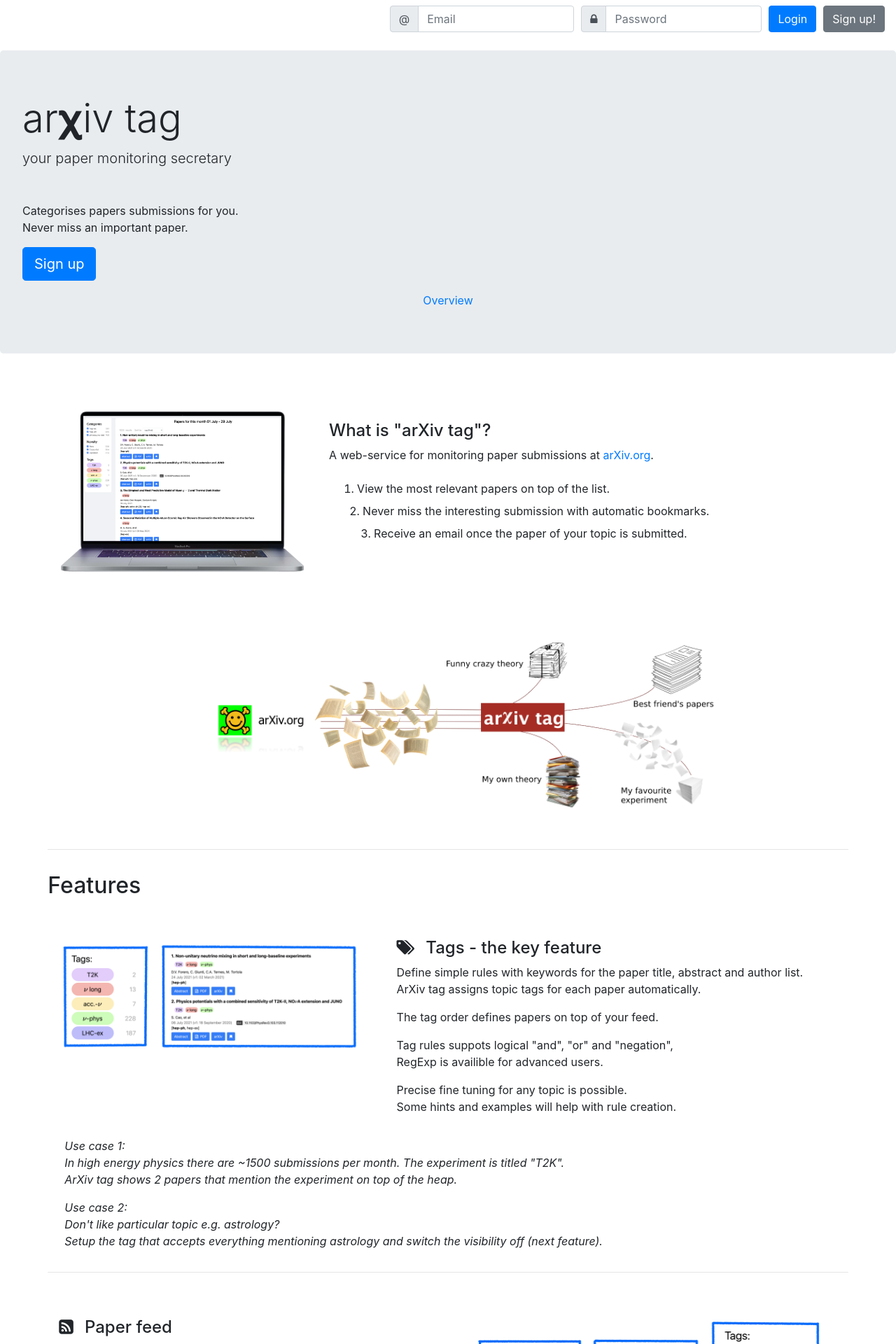
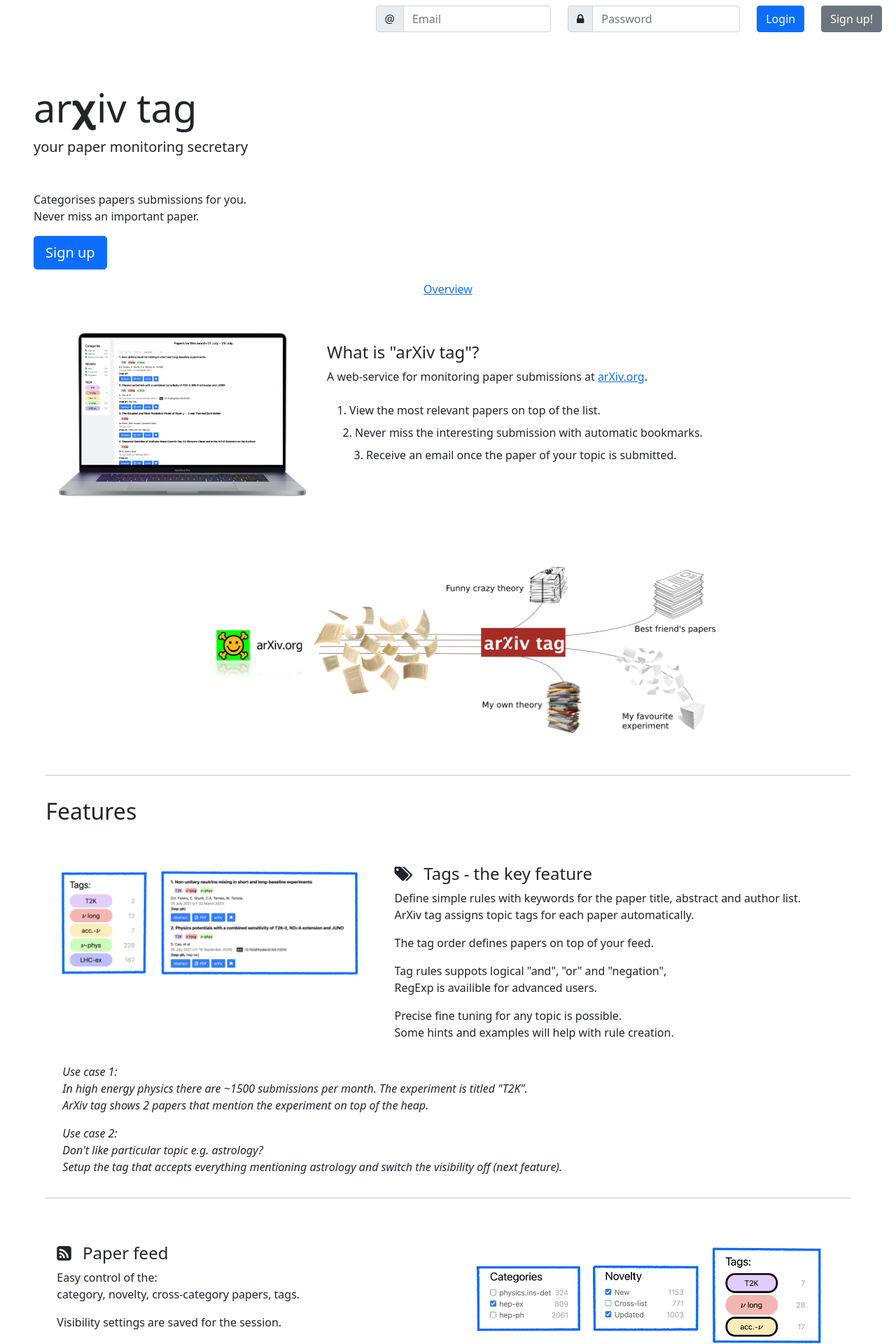
Before and after one commit to suvorov21/arxivtagpy, a Python web app: template app/templates/about.jinja2 in a window 1280 px wide. Shown: the top 1920 px of the page at 70% size. Run offline with Jinja, Linux system fonts and the light colour scheme; the template is opened without the code that fills it, so the values that code supplies are empty; some libraries are stand-ins or nearby versions.

Commit message:
design updates for moving to bootstrap 5

```diff
--- a/app/frontend/src/less/layout.less
+++ b/app/frontend/src/less/layout.less
@@ -158,6 +158,12 @@ body {
   width: 100%;
   margin-top: 3rem;
   margin-bottom: 5rem;
+  a {
+    text-decoration: none;
+    &:hover {
+      text-decoration: underline;
+    }
+  }
 }
 
 #feedback {
--- a/app/frontend/src/ts/papers.ts
+++ b/app/frontend/src/ts/papers.ts
@@ -544,7 +544,7 @@ const renderCats = (): void => {
 
         // number of papers of given category
         const counter = document.createElement("div");
-        counter.className = "ml-auto counter";
+        counter.className = "ms-auto counter";
         counter.id = "cat-count-"+num;
         counter.textContent = "0";
 
@@ -667,10 +667,10 @@ document.getElementById("sort-sel").onchange = () => {
 document.getElementById("filter-button").onclick = function() {
     if (document.getElementById("menu-col").classList.contains("d-none")) {
         document.getElementById("menu-col").classList.remove("d-none");
-        document.getElementById("menu-main").classList.remove("ml-auto");
+        document.getElementById("menu-main").classList.remove("ms-auto");
     } else {
         document.getElementById("menu-col").classList.add("d-none");
-        document.getElementById("menu-main").classList.add("ml-auto");
+        document.getElementById("menu-main").classList.add("ms-auto");
     }
 };
 
--- a/app/templates/about.jinja2
+++ b/app/templates/about.jinja2
@@ -10,11 +10,11 @@
 
 {# If  not quthorised show jumbotron #}
 {% if not current_user.is_authenticated %}
-  <div class="jumbotron jumb">
-    <h1 class="display-4">ar<span id="chi">&#120536;</span>iv tag</h1>
-    <p class="lead">your paper monitoring secretary</p>
-    <p class="mt-5">Categorises papers submissions for you.<br>Never miss an important paper.</p>
-    <p class="lead">
+  <div class="jumb">
+    <h1 class="display-4 pt-5 ps-5">ar<span id="chi">&#120536;</span>iv tag</h1>
+    <p class="lead ps-5">your paper monitoring secretary</p>
+    <p class="mt-5 ps-5">Categorises papers submissions for you.<br>Never miss an important paper.</p>
+    <p class="lead ps-5">
       <a class="btn btn-primary btn-lg" href="/signup" role="button">Sign up</a>
     </p>
     <div class="d-flex justify-content-center">
@@ -29,7 +29,7 @@
   <div class="row pt-4 justify-content-center" class="main-row">
     <div class="col-sm-12 col-md-11">
       <div class="paper-wrapper">
-        <div class="row pt-4 pl-3 mb-5">
+        <div class="row pt-4 ps-3 mb-5">
           <div class="col-sm-12 col-md-4">
             <img class="" src="{{ url_for('main_bp.static', filename='dist/img/main.png') }}" width="100%">
           </div>
@@ -38,13 +38,13 @@
             <p>A web-service for monitoring paper submissions at <a href="https://arxiv.org/">arXiv.org</a>.</p>
             <ol class="mt-4">
               <li>View the most relevant papers on top of the list.</li>
-              <li class="ml-2 mt-2">Never miss the interesting submission with automatic bookmarks.</li>
-              <li class="ml-4 mt-2">Receive an email once the paper of your topic is submitted.</li>
+              <li class="ms-2 mt-2">Never miss the interesting submission with automatic bookmarks.</li>
+              <li class="ms-4 mt-2">Receive an email once the paper of your topic is submitted.</li>
             </ol>
           </div>
 
         </div>
-        <div class="row pt-4 pl-5 justify-content-center">
+        <div class="row pt-4 ps-5 justify-content-center">
           <div class="col-sm-12 col-md-10 col-l-8 col-xl-8 pt-4 mb-5">
             <img src="{{ url_for('main_bp.static', filename='dist/img/scheme.png')}}" width="100%">
           </div>
@@ -54,12 +54,12 @@
 
         <h2 class="pt-3" id="features">Features</h2>
 
-        <div class="row pt-5 pl-3">
+        <div class="row pt-5 ps-3">
           <div class="col-sm-12 col-md-5">
             <img class="" src="{{ url_for('main_bp.static', filename='dist/img/tags.png') }}" width="100%">
           </div>
           <div class="col-sm-12 col-md-7">
-            <h4><i class="fa fa-tags pr-3" aria-hidden="true"></i>Tags - the key feature</h4>
+            <h4><i class="fa fa-tags pe-3" aria-hidden="true"></i>Tags - the key feature</h4>
             <p>Define simple rules with keywords for the paper title, abstract and author list. <br>
             ArXiv tag assigns topic tags for each paper automatically. </p>
             <p>The tag order defines papers on top of your feed.</p>
@@ -68,7 +68,7 @@
             Some hints and examples will help with rule creation.</p>
           </div>
         </div>
-        <div class="row pl-4 pt-3">
+        <div class="row ps-4 pt-3">
           <div class="col-sm-12 col-md-12">
             <p style="font-style: italic; font-size: 1rem">Use case 1:<br>
               In high energy physics there are ~1500 submissions per month. The experiment is titled "T2K". <br>
@@ -81,9 +81,9 @@
           </div>
         </div>
         <hr>
-        <div class="row pt-5 pl-3">
+        <div class="row pt-5 ps-3">
           <div class="col-sm-12 col-md-6">
-            <h4><i class="fa fa-rss-square pr-3" aria-hidden="true"></i>Paper feed</h4>
+            <h4><i class="fa fa-rss-square pe-3" aria-hidden="true"></i>Paper feed</h4>
             <p>Easy control of the: <br>category, novelty, cross-category papers, tags.</p>
             <p>Visibility settings are saved for the session.</p>
           </div>
@@ -92,13 +92,13 @@
           </div>
         </div>
         <hr>
-        <div class="row pt-5 pl-3">
+        <div class="row pt-5 ps-3">
           <div class="col-sm-12 col-lg-3 col-xl-2">
             <img class="" src="{{ url_for('main_bp.static', filename='dist/img/book.png') }}" width="100%">
           </div>
           <div class="d-none d-xl-inline col-xl-2"></div>
           <div class="col-sm-12 col-lg-9 col-xl-8">
-            <h4><i class="fa fa-bookmark pr-3" aria-hidden="true"></i>Bookmarks</h4>
+            <h4><i class="fa fa-bookmark pe-3" aria-hidden="true"></i>Bookmarks</h4>
             <p>Papers suitable with a given tag can be bookmarked automatically.</p>
             <p>Imagine, you haven't visited arXiv for a while. What did you miss? <br>
             arXiv tag saves papers of interest for you!</p>
@@ -107,9 +107,9 @@
         </div>
         <hr>
 
-        <div class="row pt-5 pl-3">
+        <div class="row pt-5 ps-3">
           <div class="col-sm-12 col-md-7">
-            <h4><i class="fa fa-envelope pr-3" aria-hidden="true"></i>Email notification</h4>
+            <h4><i class="fa fa-envelope pe-3" aria-hidden="true"></i>Email notification</h4>
             <p>Setup the notification for the submission of the papers suitable with a given tag.</p>
           </div>
           <div class="col-sm-12 col-md-4">
@@ -118,12 +118,12 @@
         </div>
 
         <hr>
-        <div class="row pt-5 pl-3">
+        <div class="row pt-5 ps-3">
           <div class="col-sm-12 col-md-4">
             <img class="" src="{{ url_for('main_bp.static', filename='dist/img/theme.png') }}" width="100%">
           </div>
           <div class="col-sm-12 col-md-7">
-            <h4><i class="fa fa-sun-o" aria-hidden="true"></i>/<i class="fa fa-moon-o pr-3" aria-hidden="true"></i>Light and dark theme</h4>
+            <h4><i class="fa fa-sun-o" aria-hidden="true"></i>/<i class="fa fa-moon-o pe-3" aria-hidden="true"></i>Light and dark theme</h4>
             <p>Choose your favourite color scheme for the website.</p>
           </div>
         </div>
@@ -132,10 +132,10 @@
 
         <h2 class="pt-3" id="features">Screenshot galery</h2>
 
-        <div class="row pt-5 pl-3 justify-content-center">
+        <div class="row pt-5 ps-3 justify-content-center">
 
           <div class="col-sm-12 col-md-11">
-            <div id="carouselExampleControls" class="carousel slide" data-ride="carousel">
+            <div id="carouselExampleControls" class="carousel slide carousel-dark" data-ride="carousel">
               <div class="carousel-inner">
                 <div class="carousel-item active">
                   <img src="{{ url_for('main_bp.static', filename='dist/img/screen_summer.png') }}" class="d-block w-100">
@@ -153,14 +153,14 @@
                   <img src="{{ url_for('main_bp.static', filename='dist/img/set_tag.png') }}" class="d-block w-100">
                 </div>
               </div>
-              <a class="carousel-control-prev" href="#carouselExampleControls" role="button" data-slide="prev">
+              <button class="carousel-control-prev" type="button" data-bs-target="#carouselExampleControls" data-bs-slide="prev">
                 <span class="carousel-control-prev-icon" aria-hidden="true"></span>
-                <span class="sr-only">Previous</span>
-              </a>
-              <a class="carousel-control-next" href="#carouselExampleControls" role="button" data-slide="next">
+                <span class="visually-hidden">Previous</span>
+              </button>
+              <button class="carousel-control-next" type="button" data-bs-target="#carouselExampleControls" data-bs-slide="next">
                 <span class="carousel-control-next-icon" aria-hidden="true"></span>
-                <span class="sr-only">Next</span>
-              </a>
+                <span class="visually-hidden">Next</span>
+              </button>
             </div>
           </div>
         </div>
--- a/app/templates/layout.jinja2
+++ b/app/templates/layout.jinja2
@@ -4,8 +4,7 @@
 <head>
   <link rel="icon" href="{{ url_for('main_bp.static', filename='dist/img/favicon.ico') }}" type="image/x-icon"/>
   <link rel="stylesheet" href="https://cdnjs.cloudflare.com/ajax/libs/font-awesome/4.7.0/css/font-awesome.min.css">
-  <link rel="stylesheet" href="https://stackpath.bootstrapcdn.com/bootstrap/4.5.2/css/bootstrap.min.css" integrity="sha384-JcKb8q3iqJ61gNV9KGb8thSsNjpSL0n8PARn9HuZOnIxN0hoP+VmmDGMN5t9UJ0Z" crossorigin="anonymous">
-{#<link href="https://cdn.jsdelivr.net/npm/bootstrap@5.0.2/dist/css/bootstrap.min.css" rel="stylesheet" integrity="sha384-EVSTQN3/azprG1Anm3QDgpJLIm9Nao0Yz1ztcQTwFspd3yD65VohhpuuCOmLASjC" crossorigin="anonymous">#}
+  <link href="https://cdn.jsdelivr.net/npm/bootstrap@5.0.2/dist/css/bootstrap.min.css" rel="stylesheet" integrity="sha384-EVSTQN3/azprG1Anm3QDgpJLIm9Nao0Yz1ztcQTwFspd3yD65VohhpuuCOmLASjC" crossorigin="anonymous">
   {% if data['theme'] == 'dark' %}
     <script type="text/javascript" src="{{ url_for('main_bp.static', filename='dist/js/vars_dark.bundle.js') }}?{{ data['version'] }}"></script>
   {% else %}
@@ -27,8 +26,8 @@
 
   {% if data['sentry'] == 'long' %}
     <script
-      src="https://browser.sentry-cdn.com/6.12.0/bundle.tracing.min.js"
-      integrity="sha384-rw3H9WWu9WpZYuqFa9AinpFrirprH4iUuo0HWGP2cjf0wZIa4wH+Wbo4vjkaH+bX"
+      src="https://browser.sentry-cdn.com/6.13.2/bundle.min.js"
+      integrity="sha384-fcgCrdIqrZ6d6fA8EfCAfdjgN9wXDp0EOkueSo3bKyI3WM4tQCE0pOA/kJoqHYoI"
       crossorigin="anonymous"
     ></script>
     <script type="text/javascript">
@@ -65,7 +64,7 @@
 </head>
 <body>
   <nav class="navbar navbar-expand-md navbar-dark header">
-    <a class="navbar-brand d-flex {% if current_user.is_authenticated %} w-50 {% else %} w-25 {% endif %} mr-auto page-title ml-2" href="/">ar
+    <a class="navbar-brand d-flex {% if current_user.is_authenticated %} w-50 {% else %} w-25 {% endif %} me-auto page-title ms-4" href="/">ar
         <span id="chi">
           &#120536;
         </span>iv tag</a>
@@ -89,7 +88,7 @@
             <a class="nav-link px-3" id ="about-nav" href="/about">About <i class="fa fa-info-circle" aria-hidden="true"></i></a>
           </li>
         </ul>
-        <ul class="nav navbar-nav ml-auto w-25 justify-content-end">
+        <ul class="nav navbar-nav ms-auto w-25 justify-content-end me-2">
           <li class="nav-item">
             <a class="nav-link" href="/logout">Logout <i class="fa fa-sign-out" aria-hidden="true"></i></a>
           </li>
@@ -99,20 +98,16 @@
     {% else %}
       {# show login form #}
       <form id="login-form" name="f_login" action="/login" method="POST">
-        <div class="form-row align-items-center">
+        <div class="form row align-items-end me-2">
           <div class="col-auto">
             <div class="input-group mb-2">
-              <div class="input-group-prepend">
               <div class="input-group-text">@</div>
-              </div>
               <input type="text" class="form-control" placeholder="Email" name="i_login" size="15" required="required" autocomplete="username"/>
             </div>
           </div>
           <div class="col-auto">
             <div class="input-group mb-2">
-              <div class="input-group-prepend">
               <div class="input-group-text"><i class="fa fa-lock"></i></div>
-              </div>
               <input type="password" class="form-control" placeholder="Password" name="i_pass" size="15" required="required" autocomplete="current-password" />
             </div>
           </div>
@@ -169,8 +164,8 @@
   {# TODO  do we need his with webpack? #}
   <script src="https://ajax.googleapis.com/ajax/libs/jquery/3.5.1/jquery.min.js"></script>
   <script src="https://cdn.jsdelivr.net/npm/popper.js@1.16.1/dist/umd/popper.min.js" integrity="sha384-9/reFTGAW83EW2RDu2S0VKaIzap3H66lZH81PoYlFhbGU+6BZp6G7niu735Sk7lN" crossorigin="anonymous"></script>
-  <script src="https://stackpath.bootstrapcdn.com/bootstrap/4.5.2/js/bootstrap.min.js" integrity="sha384-B4gt1jrGC7Jh4AgTPSdUtOBvfO8shuf57BaghqFfPlYxofvL8/KUEfYiJOMMV+rV" crossorigin="anonymous"></script>
-{#    <script src="https://cdn.jsdelivr.net/npm/bootstrap@5.0.2/dist/js/bootstrap.bundle.min.js" integrity="sha384-MrcW6ZMFYlzcLA8Nl+NtUVF0sA7MsXsP1UyJoMp4YLEuNSfAP+JcXn/tWtIaxVXM" crossorigin="anonymous"></script>#}
+
+  <script src="https://cdn.jsdelivr.net/npm/bootstrap@5.0.2/dist/js/bootstrap.bundle.min.js" integrity="sha384-MrcW6ZMFYlzcLA8Nl+NtUVF0sA7MsXsP1UyJoMp4YLEuNSfAP+JcXn/tWtIaxVXM" crossorigin="anonymous"></script>
     {% if current_user.is_authenticated %}
       <script type="text/javascript">
           {# TODO put feedback script here for the timebeing #}
```
Also changed, not shown: app/frontend/src/less/settings.less (+6 -1 lines), app/frontend/src/ts/layout.ts (+2 -6 lines), app/frontend/src/ts/paper_basic.ts (+5 -5 lines), app/frontend/src/ts/settings_book.ts (+5 -5 lines), app/frontend/src/ts/settings_cat.ts (+6 -6 lines), app/templates/paper_land.jinja2 (+3 -8 lines), app/templates/papers.jinja2 (+5 -5 lines), app/templates/settings.jinja2 (+26 -20 lines). Lines whose indentation alone changed are shown as unchanged.
